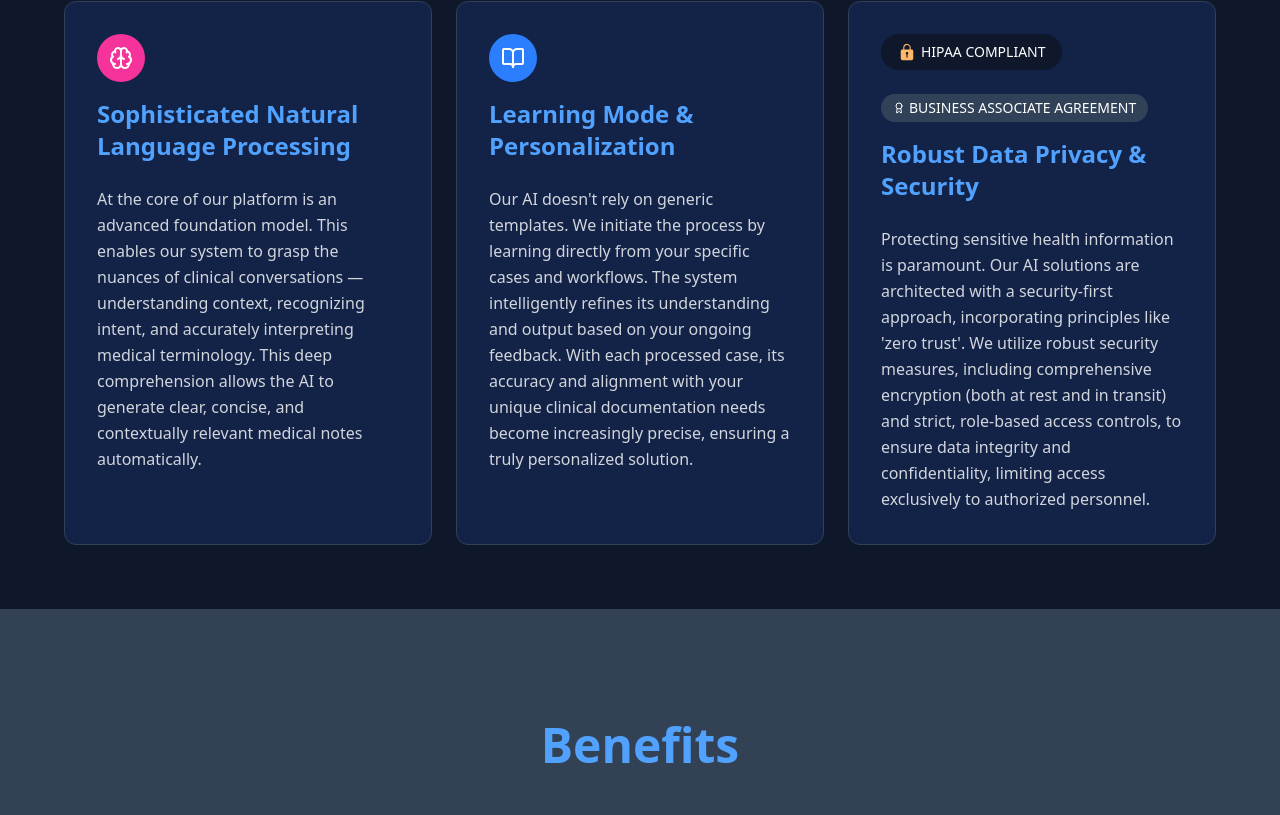
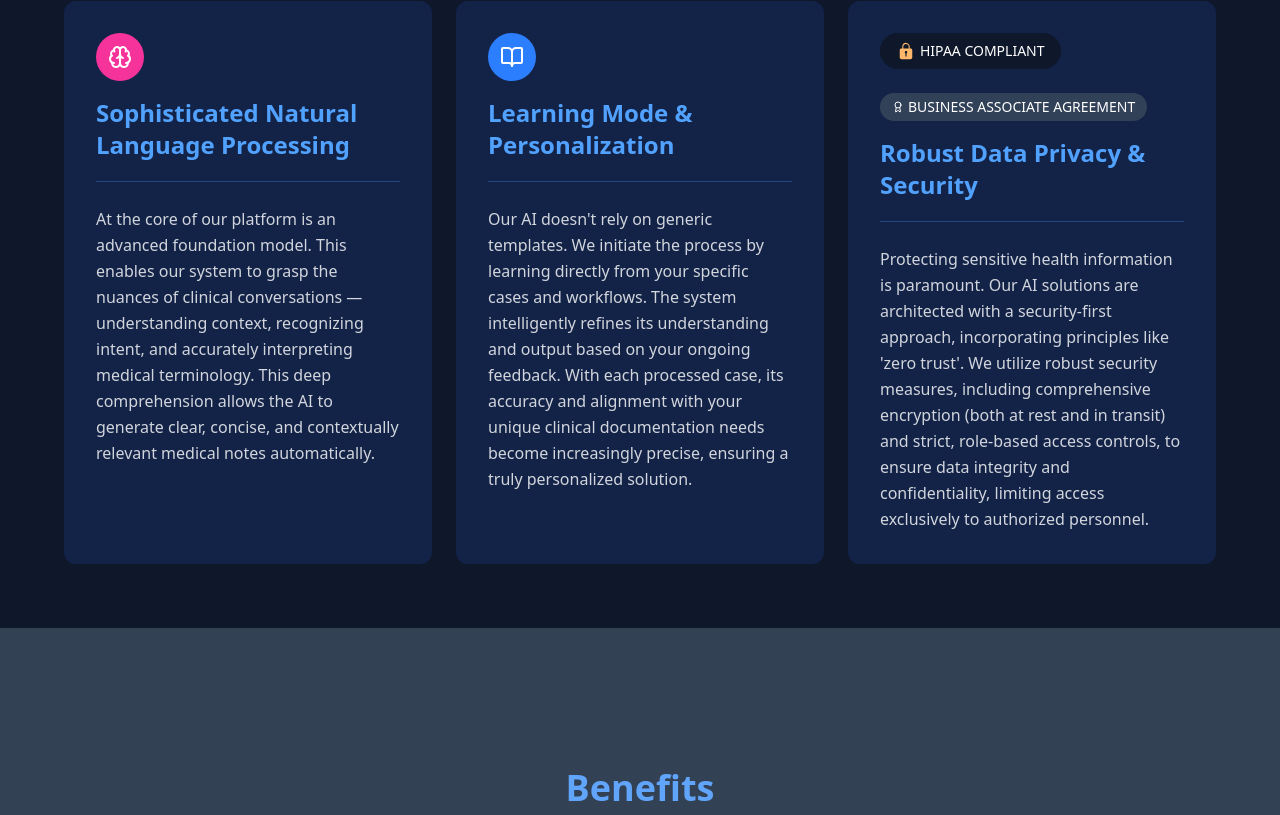
Before and after one commit to bharatroy4D/jvai-task, a React (Vite) app: page / in a window 1280 px wide. Shown: the part 2325-3140 px from the top of the page. Built offline with nearby package versions, Linux system fonts and the light colour scheme.

Commit message:
Benefits sectionTitle added

```diff
--- a/src/Pages/Benefits/Benefits.jsx
+++ b/src/Pages/Benefits/Benefits.jsx
@@ -1,13 +1,12 @@
 import React from 'react';
+import SectionTitle from '../../Components/SectionTitle/SectionTitle';
 
 const Benefits = () => {
   return (
-    <div id='Benefits' className="min-h-screen bg-slate-800 text-white flex flex-col justify-center items-center px-8" style={{ backgroundColor: '#334155' }}>
+    <div id='Benefits' className="min-h-screen secondary text-white flex flex-col justify-center items-center py-20 px-8" style={{ backgroundColor: '#334155' }}>
       {/* Benefits Header */}
-      <div className="text-center mb-12">
-        <h1 className="text-5xl font-bold text-blue-400 mb-8">
-          Benefits
-        </h1>
+      <div className="text-center mb-8">
+        <SectionTitle title={'Benefits'} />
       </div>
 
       {/* Benefits Content */}
--- a/src/Pages/Tecnology/Tecnology.jsx
+++ b/src/Pages/Tecnology/Tecnology.jsx
@@ -17,12 +17,12 @@ const Technology = () => {
                 {/* Cards Grid */}
                 <div className="grid grid-cols-1 md:grid-cols-2 lg:grid-cols-3 gap-6">
                     {/* Card 1 - Sophisticated Natural Language Processing */}
-                    <div className="bg-[#132247] border border-slate-700 rounded-xl p-8 hover:border-blue-500 transform hover:-translate-y-3 transition duration-700">
+                    <div className="bg-[#132247]  rounded-xl p-8 hover:border-blue-500 transform hover:-translate-y-3 transition duration-700">
                         <div className="mb-6">
                             <div className="w-12 h-12 bg-pink-500 rounded-full flex items-center justify-center mb-4">
                                 <Brain className="w-6 h-6 text-white" />
                             </div>
-                            <h3 className="text-2xl font-semibold text-blue-400 mb-4">
+                            <h3 className="text-2xl font-semibold border-b pb-5 border-blue-400/30 text-blue-400 mb-4">
                                 Sophisticated Natural Language Processing
                             </h3>
                         </div>
@@ -32,12 +32,12 @@ const Technology = () => {
                     </div>
 
                     {/* Card 2 - Learning Mode & Personalization */}
-                    <div className="bg-[#132247] border border-slate-700 rounded-xl p-8 hover:border-blue-500 transform hover:-translate-y-3 transition duration-700">
+                    <div className="bg-[#132247]  rounded-xl p-8 hover:border-blue-500 transform hover:-translate-y-3 transition duration-700">
                         <div className="mb-6">
                             <div className="w-12 h-12 bg-blue-500 rounded-full flex items-center justify-center mb-4">
                                 <BookOpen className="w-6 h-6 text-white" />
                             </div>
-                            <h3 className="text-2xl font-semibold text-blue-400 mb-4">
+                            <h3 className="text-2xl font-semibold border-b pb-5 border-blue-400/30 text-blue-400  mb-4">
                                 Learning Mode & Personalization
                             </h3>
                         </div>
@@ -47,7 +47,7 @@ const Technology = () => {
                     </div>
 
                     {/* Card 3 - Robust Data Privacy & Security */}
-                    <div className="bg-[#132247] border border-slate-700 rounded-xl p-8 hover:border-blue-500 transform hover:-translate-y-3 transition duration-700">
+                    <div className="bg-[#132247]  rounded-xl p-8 hover:border-blue-500 transform hover:-translate-y-3 transition duration-700">
                         <div className="mb-6">
                             {/* Badges */}
                             <div className="flex flex-wrap gap-6 mb-4">
@@ -60,7 +60,7 @@ const Technology = () => {
                                     BUSINESS ASSOCIATE AGREEMENT
                                 </div>
                             </div>
-                            <h3 className="text-2xl font-semibold text-blue-400 mb-4">
+                            <h3 className="text-2xl font-semibold border-b pb-5 border-blue-400/30 text-blue-400 mb-4">
                                 Robust Data Privacy & Security
                             </h3>
                         </div>
```
